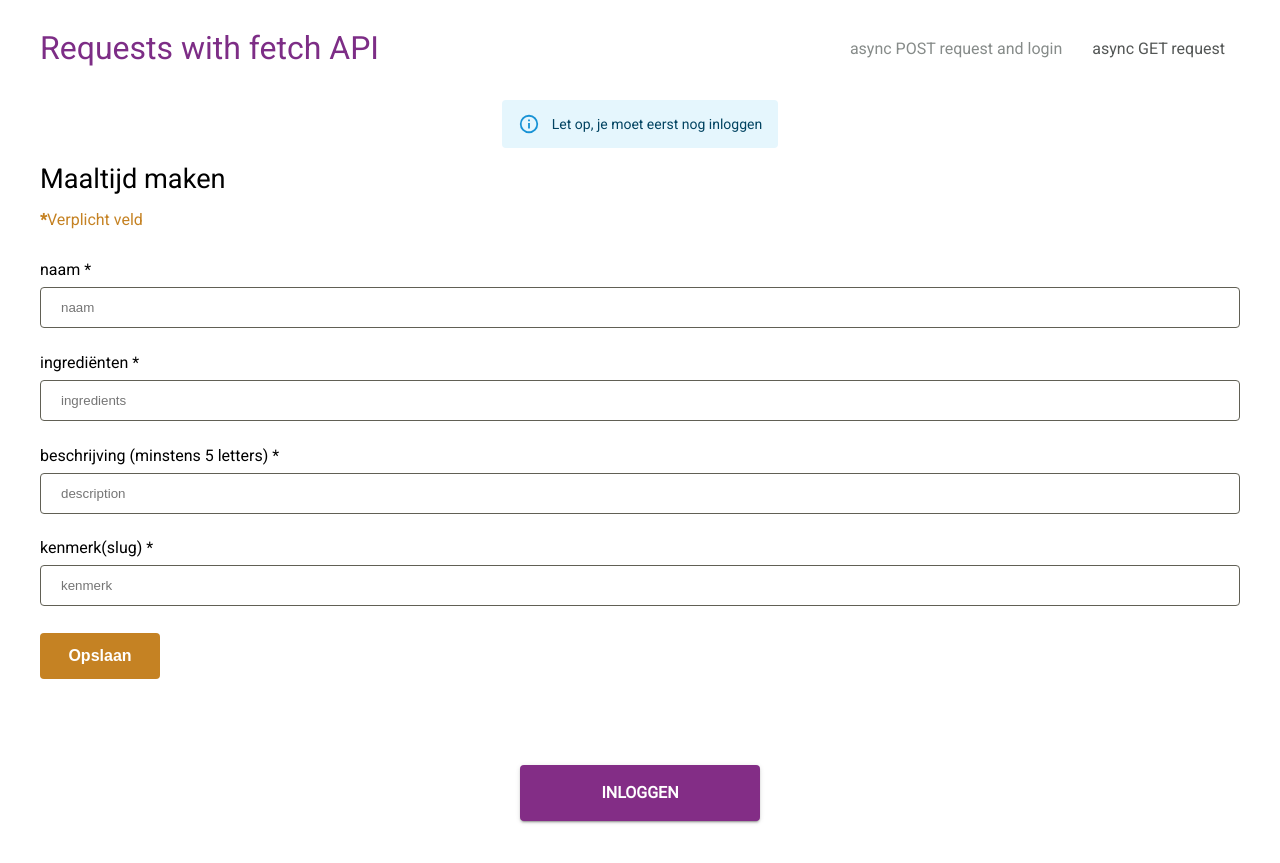
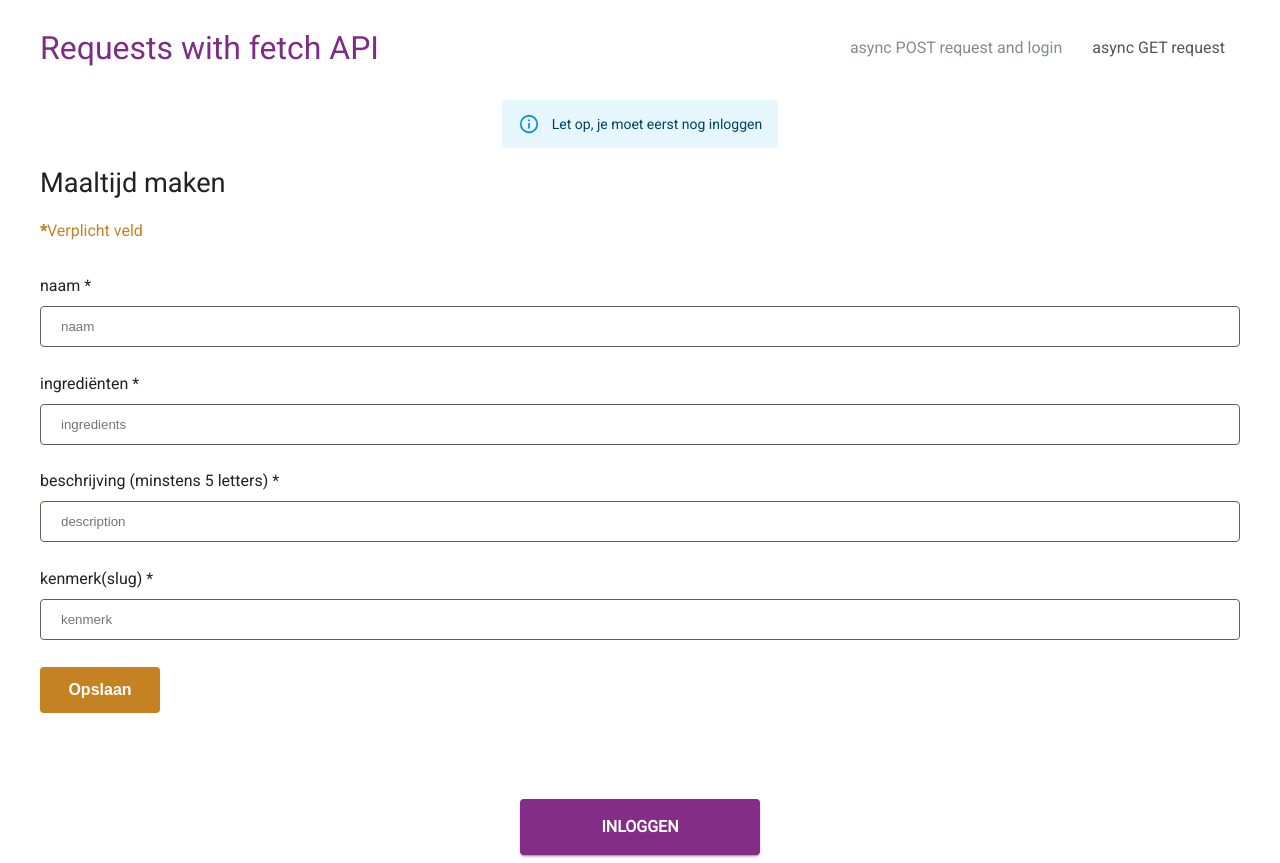
Before and after one commit to Mees100/meals-api-next, a Next.js app: page / in a window 1280 px wide. Before the commit the page ends 829 px from the top, so only its background shows below. Built offline with nearby package versions, Linux system fonts and the light colour scheme.

Commit message:
feat: add auto dark mode

```diff
--- a/src/app/layout.tsx
+++ b/src/app/layout.tsx
@@ -4,7 +4,7 @@ import Navigation from "./components/Navigation/Navigation";
 import styles from "../styles/layout.module.scss";
 import type { Viewport } from "next";
 import { Roboto } from "next/font/google";
-import { ThemeProvider } from "@mui/material/styles";
+import { CssBaseline, ThemeProvider } from "@mui/material";
 import theme from "@/theme";
 
 export const viewport: Viewport = {
@@ -32,6 +32,7 @@ export default function RootLayout({
     <html lang="nl" className={roboto.variable}>
       <body className={styles.main}>
         <ThemeProvider theme={theme}>
+          <CssBaseline />
           <Navigation />
           {children}
         </ThemeProvider>
--- a/src/theme.ts
+++ b/src/theme.ts
@@ -5,6 +5,9 @@ const theme = createTheme({
   typography: {
     fontFamily: "var(--font-roboto)",
   },
+  colorSchemes: {
+    dark: true,
+  },
 });
 
 export default theme;
```
